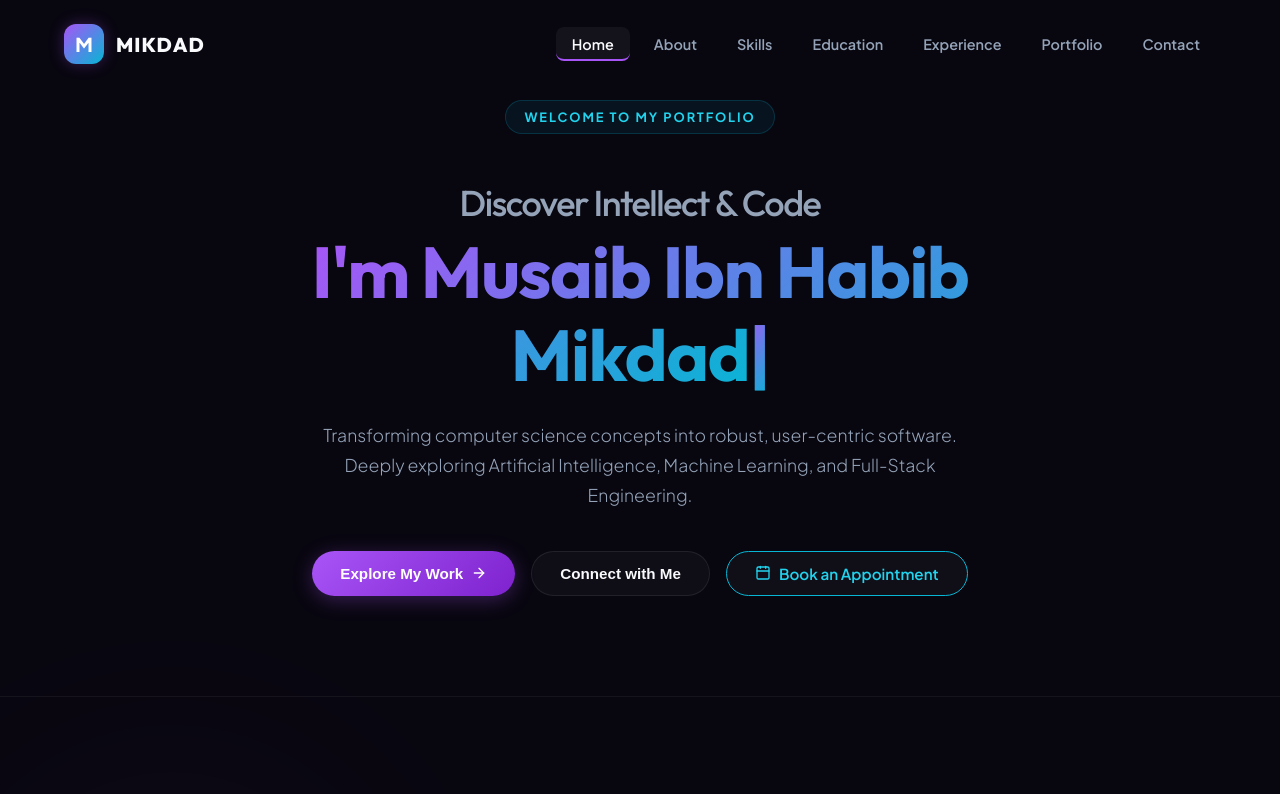
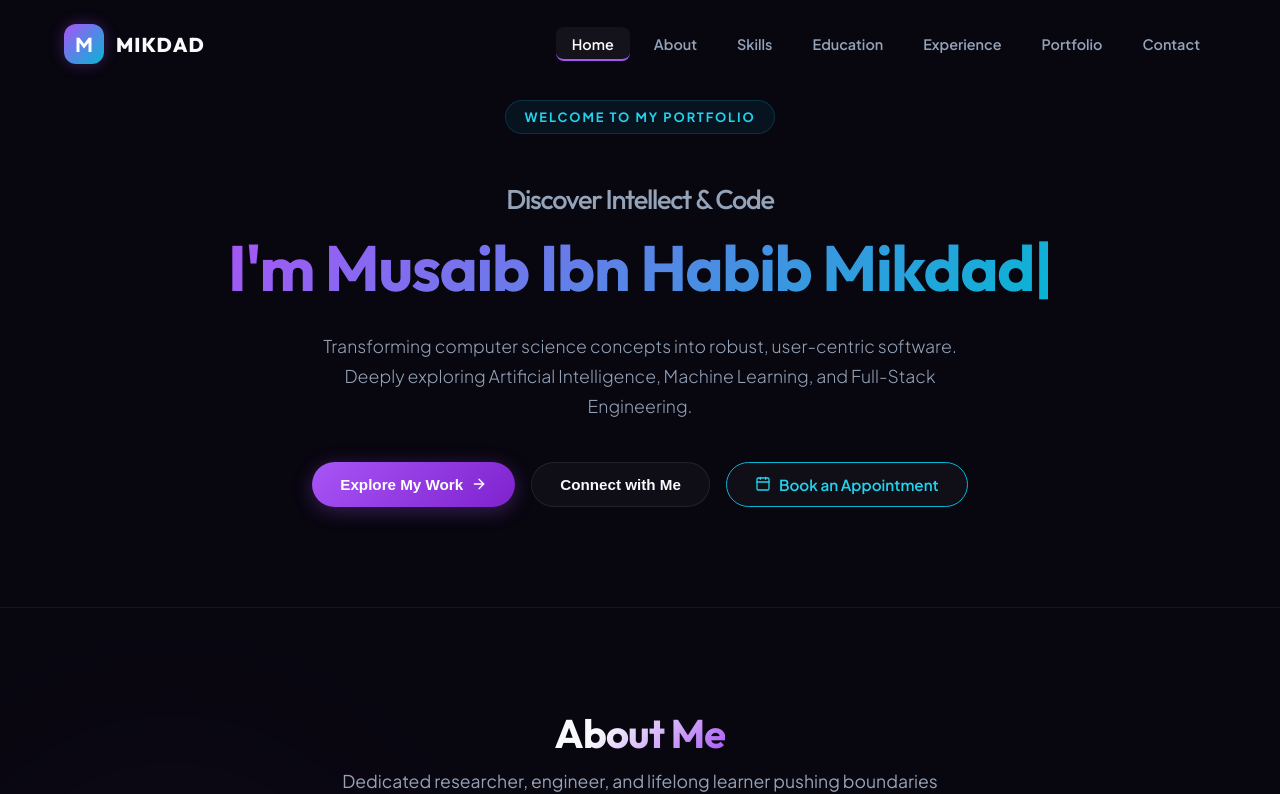
Before and after one commit to MusaibMikdad/Prodigy_WD_04, a React (Vite) app: page / in a window 1280 px wide. Shown: the top 794 px of the page. Built offline with nearby package versions, Linux system fonts and the light colour scheme.

Commit message:
Fix hero name font sizes and layout shift

```diff
--- a/src/App.jsx
+++ b/src/App.jsx
@@ -453,13 +453,15 @@ export default function App() {
           </motion.div>
 
           <h1 className="hero-title">
-            <span style={{ display: 'block', color: 'var(--text-muted)', fontWeight: 500, fontSize: '0.5em', marginBottom: '8px' }}>
+            <span className="hero-subtitle">
               Discover Intellect & Code
             </span>
-            <span className="text-gradient">
-              {typedText}
-              <span className="text-gradient" style={{ animation: 'pulse 1s infinite' }}>|</span>
-            </span>
+            <div className="typing-container">
+              <span className="text-gradient">
+                {typedText}
+                <span className="cursor">|</span>
+              </span>
+            </div>
           </h1>
 
           <motion.p
--- a/src/index.css
+++ b/src/index.css
@@ -423,20 +423,69 @@ section {
 }
 
 .hero-title {
-  font-size: 3rem;
-  line-height: 1.15;
+  font-size: 2.2rem;
+  line-height: 1.25;
   margin-bottom: 24px;
-  max-width: 900px;
+  max-width: 950px;
+  display: flex;
+  flex-direction: column;
+  align-items: center;
+}
+
+.hero-subtitle {
+  display: block;
+  color: var(--text-muted);
+  font-weight: 500;
+  font-size: 1.1rem;
+  margin-bottom: 12px;
+}
+
+.typing-container {
+  display: flex;
+  align-items: center;
+  justify-content: center;
+  min-height: 5.6rem; /* 2 lines for mobile */
+}
+
+.cursor {
+  animation: cursor-blink 1s infinite step-end;
+}
+
+@keyframes cursor-blink {
+  from, to { color: transparent }
+  50% { color: var(--primary) }
 }
 
 @media (min-width: 640px) {
   .hero-title {
+    font-size: 2.8rem;
+  }
+  .hero-subtitle {
+    font-size: 1.4rem;
+  }
+  .typing-container {
+    min-height: 3.6rem; /* 1 line fits on tablet */
+  }
+}
+
+@media (min-width: 768px) {
+  .hero-title {
+    font-size: 3.4rem;
+  }
+  .hero-subtitle {
+    font-size: 1.7rem;
+  }
+  .typing-container {
+    min-height: 4.25rem;
+  }
+}
+
+@media (min-width: 1024px) {
+  .hero-title {
     font-size: 4rem;
   }
-}
-@media (min-width: 768px) {
-  .hero-title {
-    font-size: 4.5rem;
+  .typing-container {
+    min-height: 5rem;
   }
 }
 
```
